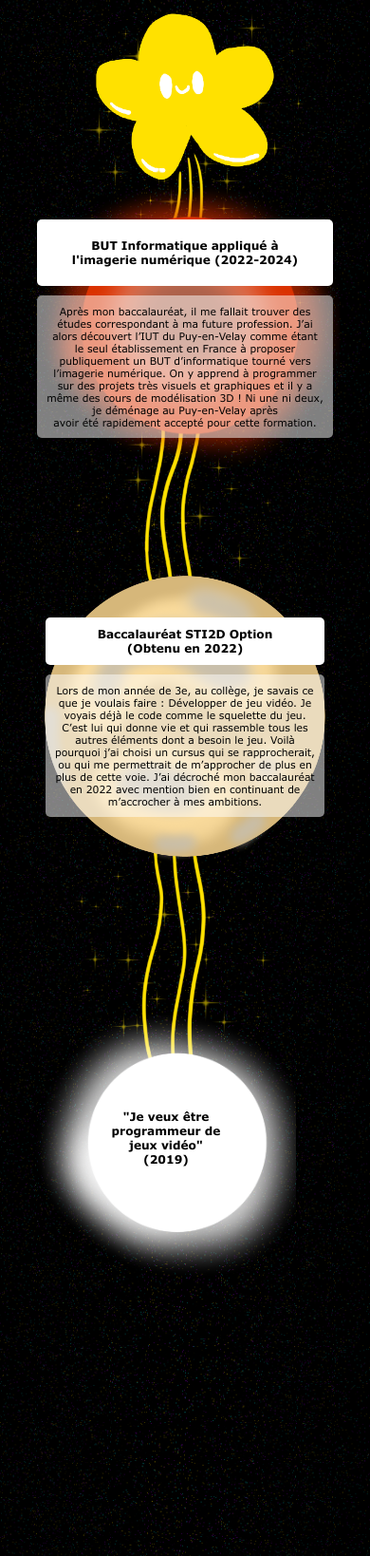
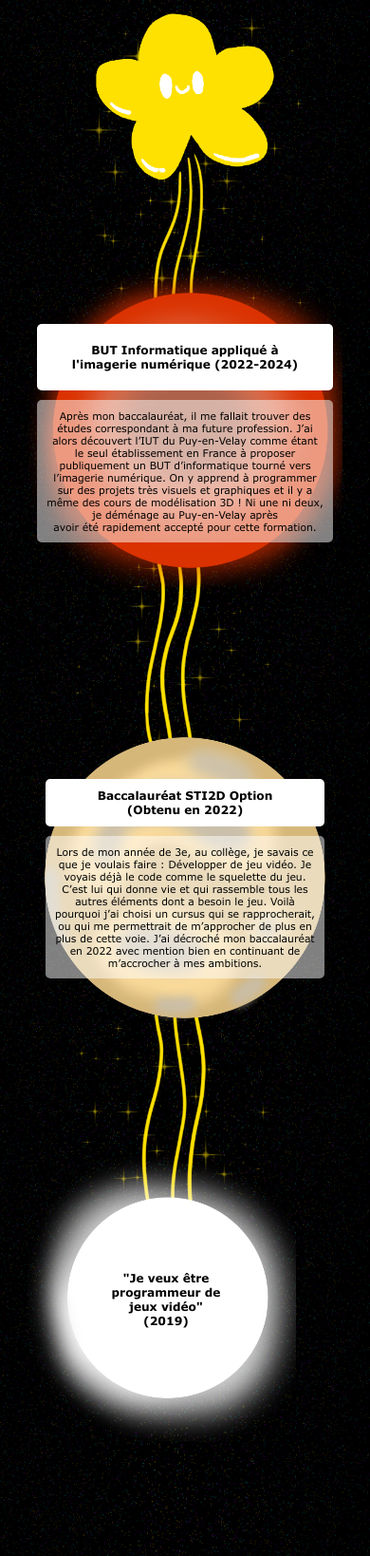
Before and after one commit to AloukiUwU/portfolio, a PHP site: page /formation.html in a window 390 px wide. Shown: the part 225-1863 px from the top of the page at 95% size. Run offline with PHP 8.4, Linux system fonts and the light colour scheme.

Commit message:
modification des images formation

```diff
--- a/formation.html
+++ b/formation.html
@@ -50,7 +50,7 @@
 					avoir été rapidement accepté pour cette formation.<br>
 				</p>
 			</div>
-			<img src="ressources/img/formation/form-bg-loop2.png" style="position: relative; top: -280px;" class="transition">
+			<img src="ressources/img/formation/form-bg-loop2.png" id="transition1">
 			<div id="bac">
 				<h2>
 					Baccalauréat STI2D Option<br>(Obtenu en 2022)
@@ -68,7 +68,7 @@
 					m’accrocher à mes ambitions.
 				</p>
 			</div>
-			<img src="ressources/img/formation/form-bg-loop1.png" style="position: relative; top: -340px;" class="transition">
+			<img src="ressources/img/formation/form-bg-loop1.png" id="transition2">
 			<div id="base">
 				<h2>
 					"Je veux être<br>
--- a/styles/formationStyle.css
+++ b/styles/formationStyle.css
@@ -56,10 +56,10 @@ div > p {
 	background-image: url("/ressources/img/formation/form-planet-but.png");
 	background-size: cover;
 	background-repeat: no-repeat;
-	padding: 260px 200px 220px 200px; /* différence haut/bas pour recentrer le texte, et différence gauche/droite pour remettre à la bonne taille */
+	padding: 200px 135px 200px 135px; /* différence gauche/droite pour remettre à la bonne taille */
 	z-index: 10;
 	position: relative;
-	top: -160px;
+	top: -100px;
 	left: -15px;
 }
 
@@ -70,7 +70,7 @@ div > p {
 	padding: 150px 130px;
 	z-index: 10;
 	position: relative;
-	top: -320px;
+	top: -220px;
 	left: -15px;
 }
 
@@ -80,7 +80,7 @@ div > p {
 	padding: 130px 100px 130px 110px;
 	z-index: 10;
 	position: relative;
-	top: -430px;
+	top: -340px;
 	left: -40px;
 }
 
@@ -93,6 +93,15 @@ div > p {
 	border-radius: 5px;
 }
 
+#transition1{
+	position: relative;
+	top: -180px;
+}
+
+#transition2{
+	position: relative;
+	top: -260px;
+}
 
 @media screen and (max-width: 1050px) {
 
@@ -147,12 +156,20 @@ div > p {
 	#bg-start {
 		width: 300px;
 	}
-	.transition{
+
+	#transition1 {
 		width: 300px;
+		top: -110px;
+	}
+
+	#transition2 {
+		width: 300px;
+
 	}
 
 	#but{
 		padding: 90px 50px 80px 50px;
+		top: -50px;
 	}
 
 	h2 {
@@ -161,6 +178,15 @@ div > p {
 
 	#bac {
 		padding: 70px 40px;
+		top: -150px;
+	}
+
+	#transition2{
+		top: -180px;
+	}
+
+	#base{
+		top: -260px;
 	}
 }
 
```
Also changed, not shown: ressources/img/formation/form-planet-base.png, ressources/img/formation/form-planet-but.png.
